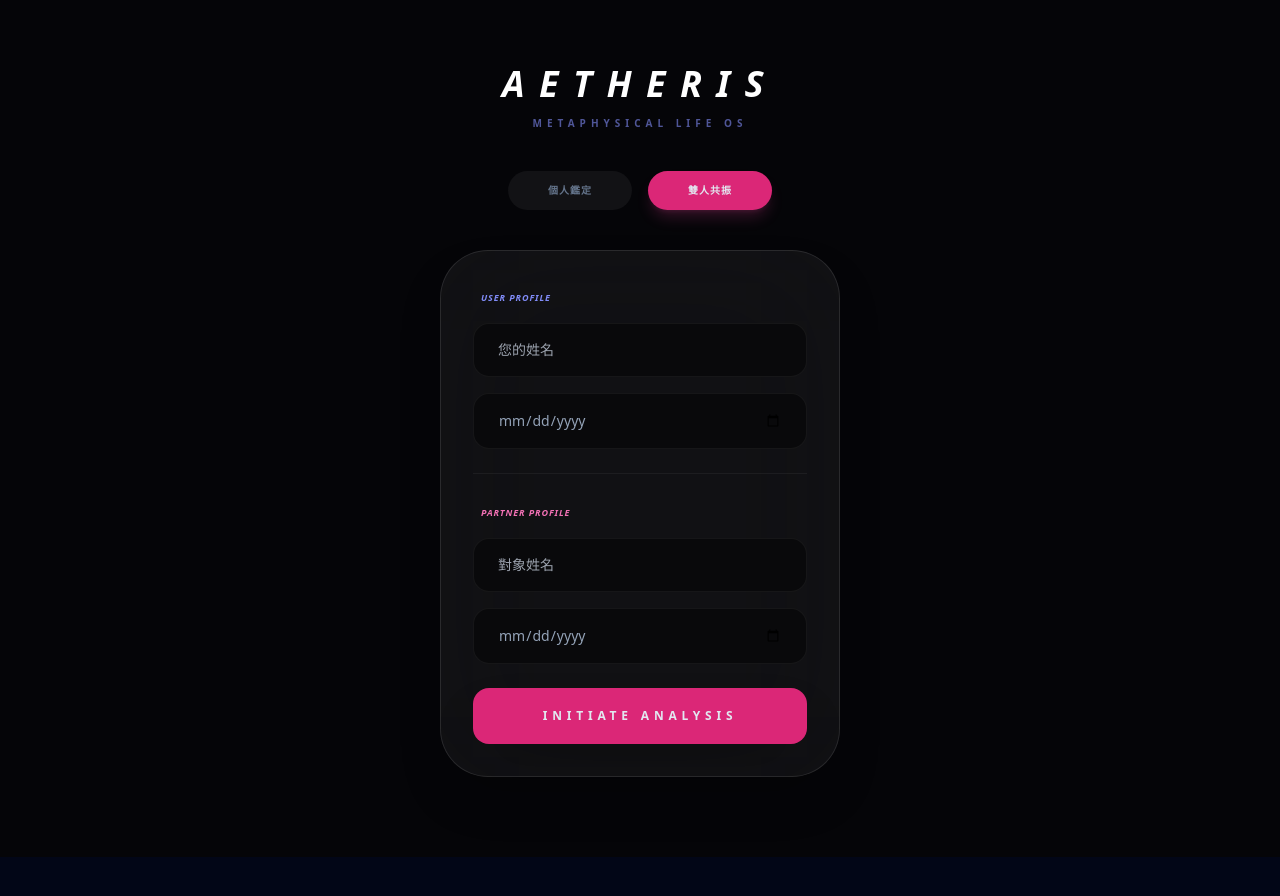
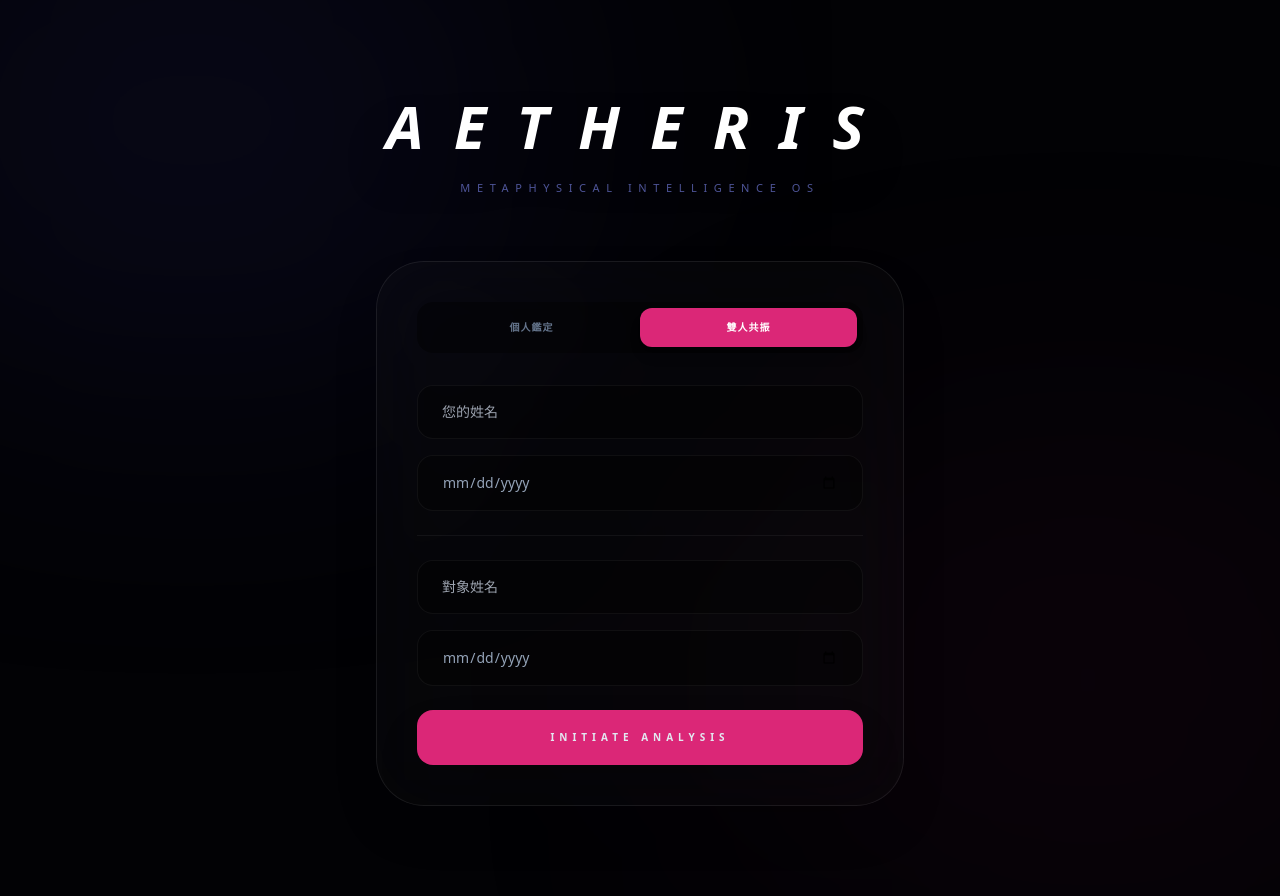
Before and after one commit to gtr0213456/metaphysic-test, a React (Vite) app: page / in a window 1280 px wide. Both pictures are taken after a click on the button "雙人共振". Shown: the top 896 px of the page. Before the commit the page ends 857 px from the top, so only its background shows below. Built offline with nearby package versions, Linux system fonts and the light colour scheme.

Commit message:
Update App.tsx

```diff
--- a/src/App.tsx
+++ b/src/App.tsx
@@ -1,25 +1,34 @@
 import React, { useState } from 'react';
 import { MetaphysicalEngine, MetaphysicResult } from './services/metaphysicalEngine';
 
-// --- 小型元件：鑑定卡片 ---
-function MiniCard({ title, value, icon, subValue }: { title: string; value: string | number; icon: string; subValue?: string }) {
+// --- UI 組件：高質感卡片 ---
+function GlassCard({ title, children, className = "" }: { title: string; children: React.ReactNode; className?: string }) {
   return (
-    <div className="bg-white/5 border border-white/5 p-6 rounded-[2.5rem] hover:bg-white/10 transition-all duration-500 group flex flex-col items-center justify-center min-h-[150px]">
-      <div className="text-xl mb-3 opacity-50 group-hover:opacity-100 transition-opacity">{icon}</div>
-      <p className="text-[9px] font-bold text-slate-500 uppercase tracking-widest mb-1">{title}</p>
-      <p className="text-sm font-bold text-slate-200 text-center leading-tight">{value || '---'}</p>
-      {subValue && <p className="text-[8px] text-indigo-400 mt-2 text-center opacity-70 px-2 leading-relaxed">{subValue}</p>}
+    <div className={`bg-white/[0.03] border border-white/[0.08] backdrop-blur-3xl rounded-[2.5rem] p-8 shadow-2xl ${className}`}>
+      <h3 className="text-[10px] font-black tracking-[0.3em] text-indigo-400 uppercase mb-6 italic">{title}</h3>
+      {children}
     </div>
   );
 }
 
-// --- 九宮格元件 ---
+// --- 小型組件：數據標籤 ---
+function DataTag({ label, value, sub }: { label: string; value: string | number; sub?: string }) {
+  return (
+    <div className="flex flex-col">
+      <span className="text-[8px] uppercase tracking-widest text-slate-500 font-bold mb-1">{label}</span>
+      <span className="text-sm font-bold text-slate-200">{value}</span>
+      {sub && <span className="text-[9px] text-indigo-400/70 mt-1">{sub}</span>}
+    </div>
+  );
+}
+
+// --- 九宮格組件 ---
 function LoShuGrid({ grid }: { grid: number[] }) {
   const layout = [4, 9, 2, 3, 5, 7, 8, 1, 6];
   return (
-    <div className="grid grid-cols-3 gap-1 w-20 mx-auto mt-2">
+    <div className="grid grid-cols-3 gap-1.5 w-24">
       {layout.map((num) => (
-        <div key={num} className={`h-6 w-6 flex items-center justify-center text-[9px] rounded-md border ${grid && grid[num] > 0 ? 'bg-indigo-500/40 border-indigo-500/60 text-white font-bold shadow-[0_0_8px_rgba(99,102,241,0.3)]' : 'border-white/5 text-white/5'}`}>
+        <div key={num} className={`h-7 w-7 flex items-center justify-center text-[10px] rounded-lg border transition-all duration-700 ${grid && grid[num] > 0 ? 'bg-indigo-500/30 border-indigo-400/50 text-white font-bold shadow-[0_0_12px_rgba(99,102,241,0.2)]' : 'border-white/5 text-white/5'}`}>
           {num}
         </div>
       ))}
@@ -34,11 +43,9 @@ export default function App() {
   const [isLoading, setIsLoading] = useState(false);
   const [mode, setMode] = useState<'personal' | 'relationship'>('personal');
 
-  // 🔥 核心修正：年份 4 位限制邏輯
   const handleDateChange = (val: string, target: 'user' | 'partner') => {
     const parts = val.split('-');
     if (parts[0] && parts[0].length > 4) {
-      // 如果年份超過 4 位，強制截斷並保持格式
       const correctedDate = `${parts[0].slice(0, 4)}-${parts[1] || ''}-${parts[2] || ''}`;
       if (target === 'user') setUser({ ...user, birthday: correctedDate });
       else setPartner({ ...partner, birthday: correctedDate });
@@ -50,98 +57,112 @@ export default function App() {
 
   const handleStartAnalysis = async () => {
     if (!user.name || !user.birthday) return alert("請填寫您的姓名與生日");
-    if (mode === 'relationship' && (!partner.name || !partner.birthday)) return alert("請填寫對象的姓名與生日");
-
     const apiKey = import.meta.env.VITE_GEMINI_API_KEY;
-    if (!apiKey) return alert("系統偵測不到 API Key。請確認 Vercel 或 .env 設定。");
+    if (!apiKey) return alert("API Key 未配置");
 
     setIsLoading(true);
     try {
-      const result = await MetaphysicalEngine.getFullAnalysis(
-        user,
-        mode === 'relationship' ? partner : undefined
-      );
+      const result = await MetaphysicalEngine.getFullAnalysis(user, mode === 'relationship' ? partner : undefined);
       setData(result);
     } catch (e: any) {
-      if (e.message.includes('403') || e.message.includes('leaked')) {
-        alert("🚨 安全警告：您的 API Key 已被標記為洩漏。請重新產生 Key 並在 Vercel 替換。");
-      } else if (e.message.includes('404')) {
-        alert("能量維度錯誤 (404)：模型路徑無效。請確認 Engine 指定了 v1beta。");
-      } else {
-        alert("宇宙連線失敗：" + e.message);
-      }
+      alert("連結失敗：" + e.message);
     } finally {
       setIsLoading(false);
     }
   };
 
   return (
-    <div className="min-h-screen bg-[#050508] text-slate-200 pb-20 font-sans selection:bg-indigo-500/30">
-      <header className="pt-16 pb-10 text-center">
-        <h1 className="text-4xl font-black tracking-[0.4em] text-white italic">AETHERIS</h1>
-        <p className="text-[10px] text-indigo-400 tracking-[0.5em] uppercase mt-3 font-bold opacity-60">Metaphysical Life OS</p>
+    <div className="min-h-screen bg-[#020205] text-slate-200 pb-24 font-sans selection:bg-indigo-500/30 overflow-x-hidden">
+      {/* 背景光暈裝飾 */}
+      <div className="fixed top-[-10%] left-[-10%] w-[50%] h-[50%] bg-indigo-900/20 blur-[150px] rounded-full"></div>
+      <div className="fixed bottom-[-10%] right-[-10%] w-[50%] h-[50%] bg-pink-900/10 blur-[150px] rounded-full"></div>
+
+      <header className="relative pt-24 pb-16 text-center">
+        <h1 className="text-6xl font-black tracking-[0.5em] text-white italic drop-shadow-2xl">AETHERIS</h1>
+        <p className="text-[11px] text-indigo-400 tracking-[0.6em] uppercase mt-6 font-medium opacity-60">Metaphysical Intelligence OS</p>
       </header>
 
-      <div className="flex justify-center gap-4 mb-10">
-        <button onClick={() => { setMode('personal'); setData(null); }} className={`px-10 py-3 rounded-full text-[10px] font-bold tracking-widest transition-all duration-500 ${mode === 'personal' ? 'bg-indigo-600 shadow-lg shadow-indigo-500/20' : 'bg-white/5 text-slate-500 hover:bg-white/10'}`}>個人鑑定</button>
-        <button onClick={() => { setMode('relationship'); setData(null); }} className={`px-10 py-3 rounded-full text-[10px] font-bold tracking-widest transition-all duration-500 ${mode === 'relationship' ? 'bg-pink-600 shadow-lg shadow-pink-500/20' : 'bg-white/5 text-slate-500 hover:bg-white/10'}`}>雙人共振</button>
-      </div>
-
-      <div className="max-w-md mx-auto px-6 space-y-10">
-        <div className="bg-white/5 border border-white/10 rounded-[3rem] p-8 backdrop-blur-3xl shadow-2xl space-y-6">
-          <div className="space-y-4">
-            <label className="text-[9px] font-bold text-indigo-400 tracking-widest uppercase ml-2 italic">User Profile</label>
-            <input type="text" placeholder="您的姓名" value={user.name} onChange={(e)=>setUser({...user, name:e.target.value})} className="w-full bg-black/40 border border-white/5 rounded-2xl px-6 py-4 text-sm outline-none focus:border-indigo-500/50 transition-all text-white" />
-
-            {/* 修正後的日期輸入 */}
-            <input
-              type="date"
-              max="9999-12-31"
-              value={user.birthday}
-              onChange={(e) => handleDateChange(e.target.value, 'user')}
-              className="w-full bg-black/40 border border-white/5 rounded-2xl px-6 py-4 text-sm outline-none focus:border-indigo-500/50 transition-all text-slate-400"
-            />
+      <div className="max-w-xl mx-auto px-6 relative z-10 space-y-12">
+        {/* 輸入與模式切換 */}
+        <div className="bg-white/[0.02] border border-white/[0.08] rounded-[3rem] p-10 backdrop-blur-2xl shadow-2xl">
+          <div className="flex bg-black/40 p-1.5 rounded-2xl mb-8">
+            <button onClick={() => setMode('personal')} className={`flex-1 py-3 rounded-xl text-[10px] font-bold tracking-widest transition-all ${mode === 'personal' ? 'bg-indigo-600 text-white shadow-lg' : 'text-slate-500'}`}>個人鑑定</button>
+            <button onClick={() => setMode('relationship')} className={`flex-1 py-3 rounded-xl text-[10px] font-bold tracking-widest transition-all ${mode === 'relationship' ? 'bg-pink-600 text-white shadow-lg' : 'text-slate-500'}`}>雙人共振</button>
           </div>
 
-          {mode === 'relationship' && (
-            <div className="pt-6 border-t border-white/5 space-y-4 animate-in fade-in slide-in-from-top-2">
-              <label className="text-[9px] font-bold text-pink-400 tracking-widest uppercase ml-2 italic">Partner Profile</label>
-              <input type="text" placeholder="對象姓名" value={partner.name} onChange={(e)=>setPartner({...partner, name:e.target.value})} className="w-full bg-black/40 border border-white/5 rounded-2xl px-6 py-4 text-sm outline-none focus:border-pink-500/50 transition-all text-white" />
-
-              <input
-                type="date"
-                max="9999-12-31"
-                value={partner.birthday}
-                onChange={(e) => handleDateChange(e.target.value, 'partner')}
-                className="w-full bg-black/40 border border-white/5 rounded-2xl px-6 py-4 text-sm outline-none focus:border-pink-500/50 transition-all text-slate-400"
-              />
+          <div className="space-y-6">
+            <div className="space-y-4">
+              <input type="text" placeholder="您的姓名" value={user.name} onChange={(e)=>setUser({...user, name:e.target.value})} className="w-full bg-black/40 border border-white/5 rounded-2xl px-6 py-4 text-sm outline-none focus:border-indigo-500/50 transition-all" />
+              <input type="date" value={user.birthday} onChange={(e) => handleDateChange(e.target.value, 'user')} className="w-full bg-black/40 border border-white/5 rounded-2xl px-6 py-4 text-sm outline-none focus:border-indigo-500/50 transition-all text-slate-400" />
             </div>
-          )}
-
-          <button onClick={handleStartAnalysis} disabled={isLoading} className={`w-full py-5 rounded-2xl font-black tracking-[0.4em] text-xs transition-all duration-500 ${mode === 'personal' ? 'bg-indigo-600 hover:bg-indigo-500' : 'bg-pink-600 hover:bg-pink-500'} shadow-2xl disabled:opacity-30 active:scale-95`}>
-            {isLoading ? "CALCULATING..." : "INITIATE ANALYSIS"}
-          </button>
+            {mode === 'relationship' && (
+              <div className="pt-6 border-t border-white/5 space-y-4 animate-in fade-in slide-in-from-top-4">
+                <input type="text" placeholder="對象姓名" value={partner.name} onChange={(e)=>setPartner({...partner, name:e.target.value})} className="w-full bg-black/40 border border-white/5 rounded-2xl px-6 py-4 text-sm outline-none focus:border-pink-500/50 transition-all" />
+                <input type="date" value={partner.birthday} onChange={(e) => handleDateChange(e.target.value, 'partner')} className="w-full bg-black/40 border border-white/5 rounded-2xl px-6 py-4 text-sm outline-none focus:border-pink-500/50 transition-all text-slate-400" />
+              </div>
+            )}
+            <button onClick={handleStartAnalysis} disabled={isLoading} className={`w-full py-5 rounded-2xl font-black tracking-[0.5em] text-[10px] transition-all duration-500 shadow-2xl ${mode === 'personal' ? 'bg-indigo-600 hover:bg-indigo-500' : 'bg-pink-600 hover:bg-pink-500'} disabled:opacity-20`}>
+              {isLoading ? "SYNCHRONIZING..." : "INITIATE ANALYSIS"}
+            </button>
+          </div>
         </div>
 
+        {/* 分析結果：算命仙板塊 */}
         {data && (
-          <div className="space-y-8 animate-in fade-in zoom-in duration-700">
-            {/* 結果渲染邏輯保持不變 */}
-            <div className="bg-gradient-to-b from-indigo-500/20 to-transparent border border-white/10 rounded-[3rem] p-8 text-center relative overflow-hidden">
-               <div className="absolute top-0 left-0 w-full h-1 bg-gradient-to-r from-transparent via-indigo-500 to-transparent opacity-50"></div>
-               <p className="text-[10px] font-bold tracking-[0.5em] text-indigo-400 mb-4 uppercase italic">Daily Insight</p>
-               <p className="text-sm leading-relaxed text-slate-300 italic">"{data.dailyAdvice}"</p>
+          <div className="space-y-8 animate-in fade-in slide-in-from-bottom-12 duration-1000">
+            {/* 1. 每日行動指標 */}
+            <div className="bg-gradient-to-r from-indigo-500/10 via-pink-500/10 to-transparent border border-white/10 rounded-[3rem] p-10 relative overflow-hidden group">
+              <div className="absolute top-0 left-0 w-full h-1 bg-gradient-to-r from-transparent via-indigo-500 to-transparent opacity-50"></div>
+              <p className="text-[10px] font-black tracking-[0.5em] text-indigo-400 mb-6 uppercase italic">Daily Insight</p>
+              <p className="text-xl leading-relaxed text-slate-200 font-serif italic">"{data.dailyAdvice}"</p>
+              <div className="mt-8 flex flex-wrap gap-3">
+                {data.luckyIndicators.action.map((a, i) => (
+                  <span key={i} className="px-4 py-1.5 bg-white/5 rounded-full text-[9px] font-bold text-slate-400 border border-white/5">宜：{a}</span>
+                ))}
+              </div>
             </div>
 
-            <div className="grid grid-cols-2 gap-4">
-              <MiniCard title="八字格局" value={data.personal.bazi.pillars[2]} icon="☯️" subValue={data.personal.bazi.analysis} />
-              <div className="bg-white/5 border border-white/5 p-6 rounded-[2.5rem] flex flex-col items-center justify-center min-h-[150px] hover:bg-white/10 transition-all duration-500">
-                <p className="text-[9px] font-bold text-slate-500 uppercase tracking-widest mb-1">生命靈數</p>
-                <p className="text-lg font-bold text-indigo-400">{data.personal.numerology.lifeNum}</p>
-                <LoShuGrid grid={data.personal.numerology.grid} />
-              </div>
-              <MiniCard title="人類圖" value={data.personal.humanDesign.type} icon="🧬" subValue={data.personal.humanDesign.profile} />
-              <MiniCard title="81 靈動數" value={`${data.personal.numerology.name81.strokes} 劃`} icon="✨" subValue={`${data.personal.numerology.name81.luck}: ${data.personal.numerology.name81.analysis.substring(0, 18)}...`} />
+            {/* 2. 東方命理板塊 */}
+            <div className="grid grid-cols-1 md:grid-cols-2 gap-6">
+              <GlassCard title="Eastern Metaphysics">
+                <div className="space-y-6">
+                  <DataTag label="八字四柱" value={data.personal.eastern.bazi.pillars.join(' ')} sub={`喜用神：${data.personal.eastern.bazi.favorable}`} />
+                  <DataTag label="姓名學-五格" value={`總格 ${data.personal.eastern.nameAnalysis.fiveGrids.total} - ${data.personal.eastern.nameAnalysis.luck81}`} sub={`三才：${data.personal.eastern.nameAnalysis.threeTalents}`} />
+                  <p className="text-[10px] leading-relaxed text-slate-400 italic">{data.personal.eastern.bazi.analysis.substring(0, 80)}...</p>
+                </div>
+              </GlassCard>
+
+              {/* 3. 西方能量板塊 */}
+              <GlassCard title="Western Energy">
+                <div className="space-y-6">
+                  <div className="flex justify-between items-start">
+                    <DataTag label="生命靈數" value={data.personal.western.numerology.lifeNum} sub={data.personal.western.numerology.personalYear} />
+                    <LoShuGrid grid={data.personal.western.numerology.grid} />
+                  </div>
+                  <DataTag label="人類圖類型" value={data.personal.western.humanDesign.type} sub={`權威：${data.personal.western.humanDesign.authority}`} />
+                  <DataTag label="卓爾金曆" value={data.personal.western.tzolkin.kin} sub={`波符：${data.personal.western.tzolkin.wave}`} />
+                </div>
+              </GlassCard>
             </div>
+
+            {/* 4. 關係互動板塊 */}
+            {mode === 'relationship' && data.relationship && (
+              <GlassCard title="Relationship Synergy" className="bg-gradient-to-br from-pink-500/10 to-indigo-500/5">
+                <div className="flex justify-between items-end mb-8">
+                  <div>
+                    <span className="text-5xl font-black text-white">{data.relationship.syncScore}%</span>
+                    <p className="text-[10px] text-pink-400 font-bold mt-2 uppercase tracking-widest">{data.relationship.harmony}</p>
+                  </div>
+                  <div className="text-right max-w-[60%]">
+                    <p className="text-[10px] text-slate-400 leading-relaxed italic">"{data.relationship.advice}"</p>
+                  </div>
+                </div>
+                <div className="p-4 bg-black/40 rounded-2xl border border-white/5 space-y-2">
+                  <p className="text-[9px] font-bold text-indigo-300">溝通頻率建議：{data.relationship.communicationTone}</p>
+                  <p className="text-[9px] font-bold text-pink-500">雷區預警：{data.relationship.warning}</p>
+                </div>
+              </GlassCard>
+            )}
           </div>
         )}
       </div>
```
